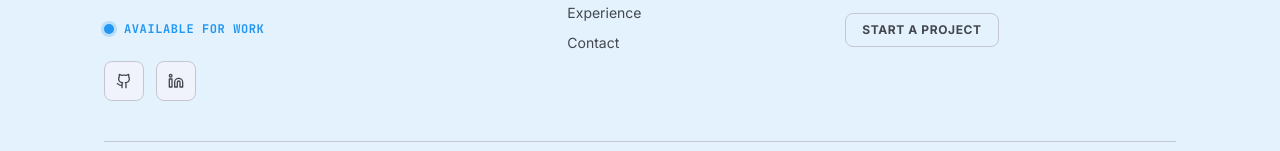
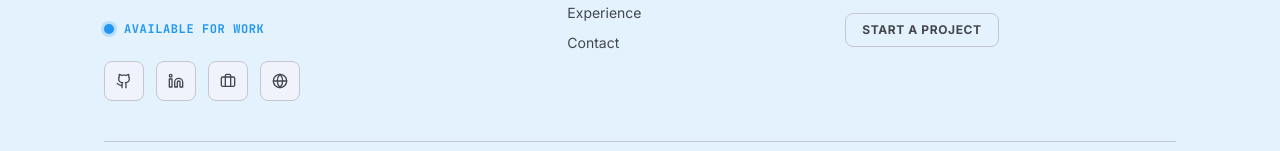
Before and after one commit to hamaza7867/Portfolio, a Next.js app: page / in a window 1280 px wide. Shown: the part 3264-3415 px from the top of the page. Built offline with nearby package versions, Linux system fonts and the light colour scheme.

Commit message:
chore: add Upwork and WordPress social profile links

```diff
--- a/src/components/portfolio/Contact.tsx
+++ b/src/components/portfolio/Contact.tsx
@@ -1,6 +1,6 @@
 'use client';
 
-import { Mail, Phone, MapPin, Linkedin, Github, ArrowUpRight, Send, Loader2 } from 'lucide-react';
+import { Mail, Phone, MapPin, Linkedin, Github, ArrowUpRight, Send, Loader2, Briefcase, Globe } from 'lucide-react';
 import { useState, FormEvent } from 'react';
 import { motion } from 'framer-motion';
 import ScrollReveal from './ScrollReveal';
@@ -15,6 +15,8 @@ const contactInfo = [
 const socials = [
   { icon: Linkedin, label: 'LinkedIn', url: 'https://www.linkedin.com/in/ali-hamza-akbar' },
   { icon: Github, label: 'GitHub', url: 'https://github.com/hamaza7867' },
+  { icon: Briefcase, label: 'Upwork', url: 'https://www.upwork.com/freelancers/~01e526f6593afde6af?mp_source=share' },
+  { icon: Globe, label: 'WordPress', url: 'https://profiles.wordpress.org/hamaza7867/' },
 ];
 
 const projectTypes = [
--- a/src/components/portfolio/Footer.tsx
+++ b/src/components/portfolio/Footer.tsx
@@ -1,7 +1,7 @@
 'use client';
 
 import Link from 'next/link';
-import { Github, Linkedin, Mail, Phone, MapPin } from 'lucide-react';
+import { Github, Linkedin, Mail, Phone, MapPin, Briefcase, Globe } from 'lucide-react';
 
 export default function Footer() {
   return (
@@ -45,6 +45,26 @@ export default function Footer() {
                 style={{ borderColor: 'var(--border-variant)', background: 'var(--surface-2)' }}
               >
                 <Linkedin size={16} style={{ color: 'var(--text-secondary)' }} />
+              </a>
+              <a
+                href="https://www.upwork.com/freelancers/~01e526f6593afde6af?mp_source=share"
+                target="_blank"
+                rel="noopener noreferrer"
+                className="flex size-10 items-center justify-center rounded-lg border transition-colors hover:border-[var(--accent-cyan)]"
+                style={{ borderColor: 'var(--border-variant)', background: 'var(--surface-2)' }}
+                title="Upwork Profile"
+              >
+                <Briefcase size={16} style={{ color: 'var(--text-secondary)' }} />
+              </a>
+              <a
+                href="https://profiles.wordpress.org/hamaza7867/"
+                target="_blank"
+                rel="noopener noreferrer"
+                className="flex size-10 items-center justify-center rounded-lg border transition-colors hover:border-[var(--accent-cyan)]"
+                style={{ borderColor: 'var(--border-variant)', background: 'var(--surface-2)' }}
+                title="WordPress Profile"
+              >
+                <Globe size={16} style={{ color: 'var(--text-secondary)' }} />
               </a>
             </div>
           </div>
```
